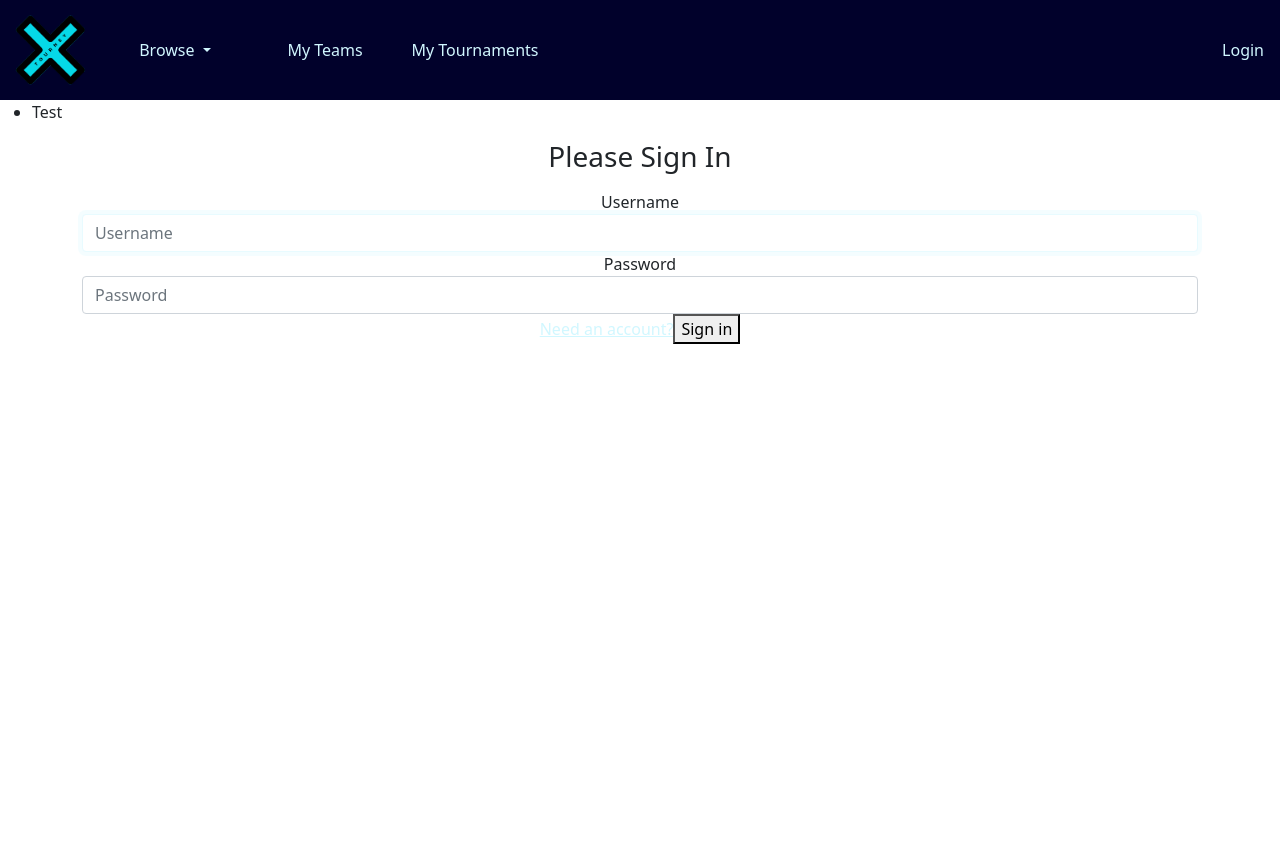
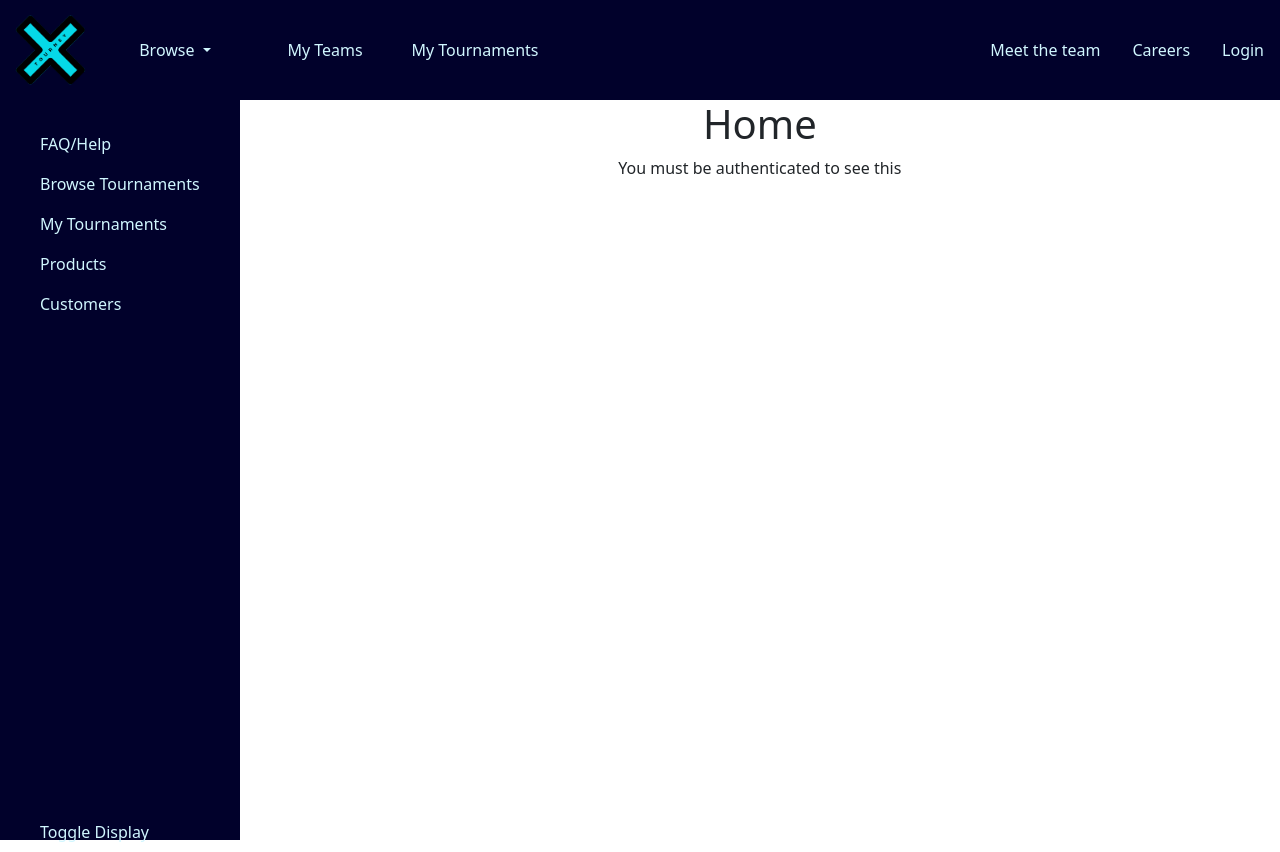
Before and after one commit to soli-codes/X-Tourney, a Vue app in the folder frontend/: page / in a window 1280 px wide. Before the commit this address led to /login. Before the commit the page ends 800 px from the top, so only its background shows below. Built offline with nearby package versions, Linux system fonts and the light colour scheme.

Commit message:
Sidebar done

```diff
--- a/frontend/src/App.vue
+++ b/frontend/src/App.vue
@@ -2,10 +2,12 @@
   <div id="app">
     <div class="navigation">
       <NavBar />
-      <sidebar />
-    </div>
-    <div class="container">
-      <router-view />
+      <div class="d-flex vh">
+        <sidebar class="sidebar" />
+        <div class="flex-fill">
+          <router-view />
+        </div>
+      </div>
     </div>
   </div>
 </template>
@@ -25,9 +27,38 @@ export default {
 // Include any default variable overrides here (though functions won't be available)
 $dark: #01012b;
 $primary: #d1f7ff;
-$info: #00eeff;
+$info: #00fff2;
 $danger: #ff2a8d;
 $muted: #005678;
+$secondary: #020222;
 // $gray-200: #111; - Dropdown hover color
 @import '../node_modules/bootstrap/scss/bootstrap';
+
+.vh {
+  height: 92.5vh;
+}
+
+.nav-link:hover {
+  color: #00fff2 !important;
+  transition-duration: 400ms;
+}
+
+.sizing {
+  width: 150px;
+  text-align: center;
+}
+
+.image-size {
+  width: 100px;
+  height: 100px;
+}
+@media (max-width: 991px) {
+  .collapse-size {
+    text-align: left;
+    padding: 0.2rem 0.2rem;
+  }
+  .sidebar {
+    display: none;
+  }
+}
 </style>
--- a/frontend/src/components/NavBar.vue
+++ b/frontend/src/components/NavBar.vue
@@ -2,7 +2,7 @@
   <nav class="navbar navbar-expand-lg navbar-primary bg-dark p-0">
     <a href="#">
       <img
-        src="..\assets\vectorBlueLogoXTourney.png"
+        src="../assets/vectorBlueLogoXTourney.png"
         alt=""
         class="image-size p-0 m-0"
       />
@@ -53,6 +53,18 @@
         class="nav-link active text-primary d-flex collapse-size"
         aria-current="page"
         href="#"
+        >Meet the team</a
+      >
+      <a
+        class="nav-link active text-primary d-flex collapse-size"
+        aria-current="page"
+        href="#"
+        >Careers</a
+      >
+      <a
+        class="nav-link active text-primary d-flex collapse-size"
+        aria-current="page"
+        href="#"
         >Login</a
       >
     </div>
--- a/frontend/src/components/Sidebar.vue
+++ b/frontend/src/components/Sidebar.vue
@@ -1,7 +1,46 @@
 <template>
-  <div class="sidebar">
-    <ul>
-      <li>Test</li>
+  <div class="p-4 text-white bg-dark">
+    <ul class="nav nav-pills flex-column mb-auto position-sticky">
+      <li class="nav-item">
+        <a href="#" class="nav-link text-primary">
+          FAQ/Help
+        </a>
+      </li>
+      <li>
+        <a href="#" class="nav-link text-primary">
+          Browse Tournaments
+        </a>
+      </li>
+      <li>
+        <a href="#" class="nav-link text-primary">
+          My Tournaments
+        </a>
+      </li>
+      <li>
+        <a href="#" class="nav-link text-primary">
+          Products
+        </a>
+      </li>
+      <li>
+        <a href="#" class="nav-link text-primary">
+          Customers
+        </a>
+      </li>
+      <div class="d-flex align-items-left flex-column">
+        <div class="position-absolute fixed">
+          <a href="#" class="text-primary nav-link">
+            Toggle Display
+          </a>
+        </div>
+      </div>
     </ul>
   </div>
 </template>
+
+<style scoped>
+.fixed {
+  position: sticky;
+  top: 86vh;
+  align-items: center;
+}
+</style>
--- a/frontend/src/router/index.js
+++ b/frontend/src/router/index.js
@@ -1,12 +1,12 @@
-import Vue from 'vue'
-import Router from 'vue-router'
-import Home from '../views/Home.vue'
-import Login from '../views/Login.vue'
-import Logout from '../views/Logout.vue'
-import Register from '../views/Register.vue'
-import store from '../store/index'
+import Vue from 'vue';
+import Router from 'vue-router';
+import Home from '../views/Home.vue';
+import Login from '../views/Login.vue';
+import Logout from '../views/Logout.vue';
+import Register from '../views/Register.vue';
+import store from '../store/index';
 
-Vue.use(Router)
+Vue.use(Router);
 
 /**
  * The Vue Router is used to "direct" the browser to render a specific view component
@@ -26,43 +26,43 @@ const router = new Router({
       name: 'home',
       component: Home,
       meta: {
-        requiresAuth: true
-      }
+        requiresAuth: false,
+      },
     },
     {
-      path: "/login",
-      name: "login",
+      path: '/login',
+      name: 'login',
       component: Login,
       meta: {
-        requiresAuth: false
-      }
+        requiresAuth: false,
+      },
     },
     {
-      path: "/logout",
-      name: "logout",
+      path: '/logout',
+      name: 'logout',
       component: Logout,
       meta: {
-        requiresAuth: false
-      }
+        requiresAuth: false,
+      },
     },
     {
-      path: "/register",
-      name: "register",
+      path: '/register',
+      name: 'register',
       component: Register,
       meta: {
-        requiresAuth: false
-      }
+        requiresAuth: false,
+      },
     },
-  ]
-})
+  ],
+});
 
 router.beforeEach((to, from, next) => {
   // Determine if the route requires Authentication
-  const requiresAuth = to.matched.some(x => x.meta.requiresAuth);
+  const requiresAuth = to.matched.some((x) => x.meta.requiresAuth);
 
   // If it does and they are not logged in, send the user to "/login"
   if (requiresAuth && store.state.token === '') {
-    next("/login");
+    next('/login');
   } else {
     // Else let them go to their next destination
     next();
--- a/frontend/src/views/Home.vue
+++ b/frontend/src/views/Home.vue
@@ -1,5 +1,5 @@
 <template>
-  <div class="home">
+  <div class="home text-center">
     <h1>Home</h1>
     <p>You must be authenticated to see this</p>
   </div>
@@ -7,6 +7,6 @@
 
 <script>
 export default {
-  name: "home"
+  name: 'home',
 };
 </script>
```
